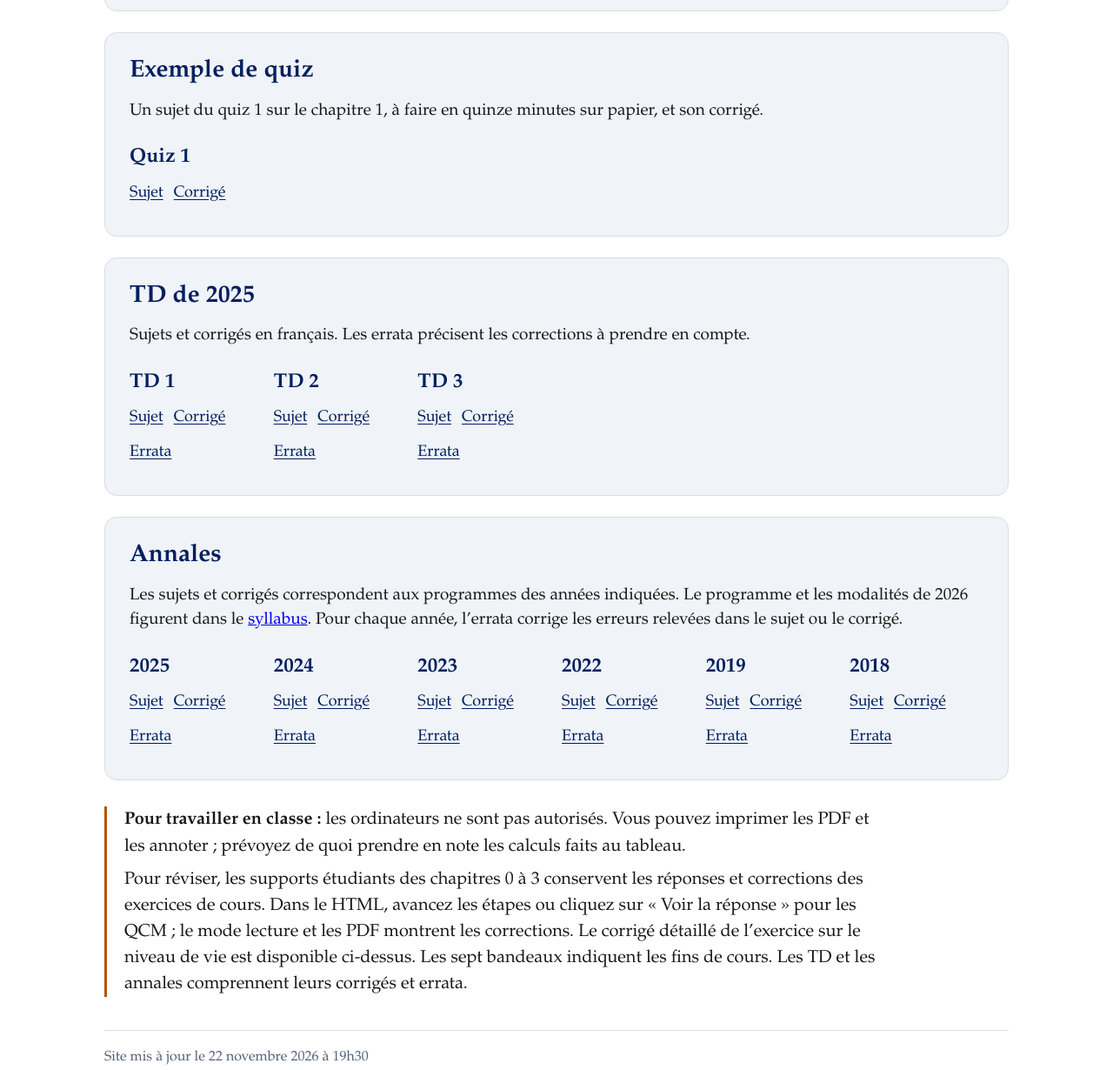
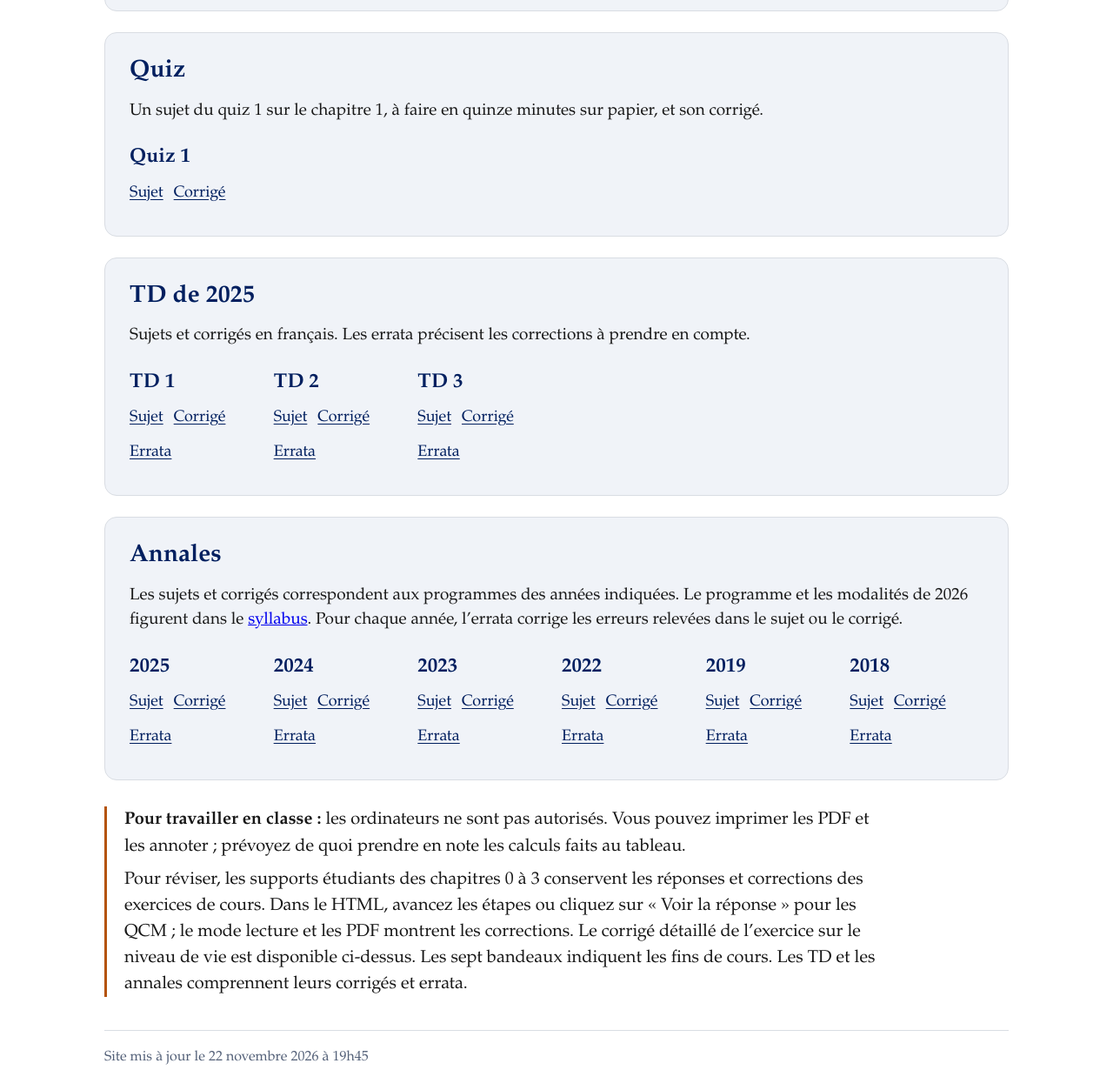
Before and after one commit to arnauddyevre/macroeconomie-l3-2026, a plain HTML site: page index.html in a window 1280 px wide. Shown: the part 1473-2703 px from the top of the page at 87% size. Drawn offline with Linux system fonts and the light colour scheme.

Commit message:
Intituler la rubrique « Quiz » sur l'accueil et dans le README
Co-Authored-By: Claude Opus 5.5 <noreply@anthropic.com>

```diff
--- a/index.html
+++ b/index.html
@@ -22,9 +22,9 @@
       <article><h2>2. Croître à l’infini dans un monde fini&nbsp;?</h2><p>Comprendre la croissance économique de long terme. Modèle de Solow, comptabilité des écarts de niveau de vie, déterminants de la PGF, ressources naturelles et impact de l’IA sur la production et l’innovation.</p><div class="links"><a href="chapitre-2/index.html">Lire les diapositives</a><a href="chapitre-2/cours.pdf">Télécharger le PDF</a></div></article>
       <article><h2>3. L’austérité est-elle criminelle&nbsp;?</h2><p>Budget public, dynamique de la dette, croix keynésienne, récession, austérité et crise grecque.</p><div class="links"><a href="chapitre-3/index.html">Lire les diapositives</a><a href="chapitre-3/cours.pdf">Télécharger le PDF</a></div></article>
       <article id="quiz" aria-labelledby="quiz-title">
-        <h2 id="quiz-title">Exemple de quiz</h2>
+        <h2 id="quiz-title">Quiz</h2>
         <p>Un sujet du quiz 1 sur le chapitre 1, à faire en quinze minutes sur papier, et son corrigé.</p>
-        <ul class="annales-grid" aria-label="Exemple de quiz et corrigé">
+        <ul class="annales-grid" aria-label="Quiz et corrigé">
           <li><strong>Quiz 1</strong><div class="annales-links"><a href="quiz/quiz-1-sujet.pdf" aria-label="Sujet du quiz 1, PDF">Sujet</a><a href="quiz/quiz-1-corrige.pdf" aria-label="Corrigé du quiz 1, PDF">Corrigé</a></div></li>
         </ul>
       </article>
@@ -51,7 +51,7 @@
       </article>
     </div>
     <div class="notice"><p><strong>Pour travailler en classe :</strong> les ordinateurs ne sont pas autorisés. Vous pouvez imprimer les PDF et les annoter ; prévoyez de quoi prendre en note les calculs faits au tableau.</p><p>Pour réviser, les supports étudiants des chapitres 0 à 3 conservent les réponses et corrections des exercices de cours. Dans le HTML, avancez les étapes ou cliquez sur « Voir la réponse » pour les QCM ; le mode lecture et les PDF montrent les corrections. Le corrigé détaillé de l’exercice sur le niveau de vie est disponible ci-dessus. Les sept bandeaux indiquent les fins de cours. Les TD et les annales comprennent leurs corrigés et errata.</p></div>
-    <footer>Site mis à jour le <time datetime="2026-11-22T19:30+01:00">22 novembre 2026 à 19h30</time></footer>
+    <footer>Site mis à jour le <time datetime="2026-11-22T19:45+01:00">22 novembre 2026 à 19h45</time></footer>
   </main>
 </body>
 </html>
```
Also changed, not shown: 1 other file.
